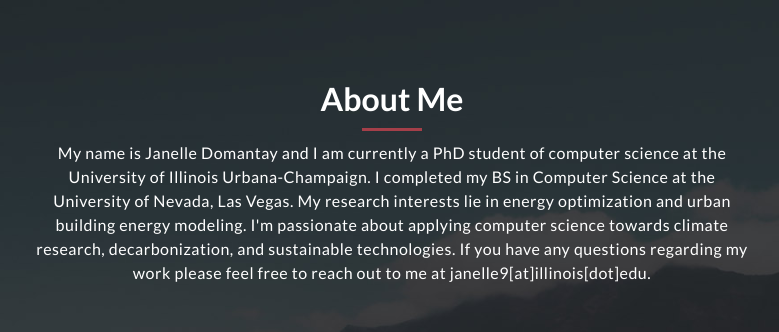
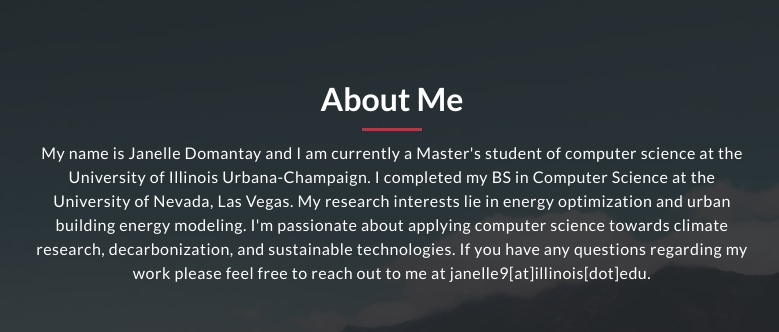
Before and after one commit to Jae-Domain/portfolio, a plain HTML site: page index.html in a window 1280 px wide. Shown: the top 332 px of the page, 408-1187 px from the left. Drawn offline with Linux system fonts and the light colour scheme.

Commit message:
Update index.html

```diff
--- a/index.html
+++ b/index.html
@@ -75,7 +75,7 @@ https://templatemo.com/tm-531-reflux
             <h2>About Me</h2>
             <div class="line-dec"></div>
             <span
-              >My name is Janelle Domantay and I am currently a PhD student of computer science at the University of Illinois Urbana-Champaign. I completed my BS in Computer Science at the University of Nevada, Las Vegas. My research interests lie in energy optimization and urban building energy modeling. I'm passionate about applying computer science towards climate research, decarbonization, and sustainable technologies. If you have any questions regarding my work please feel free to reach out to me at janelle9[at]illinois[dot]edu.</span
+              >My name is Janelle Domantay and I am currently a Master's student of computer science at the University of Illinois Urbana-Champaign. I completed my BS in Computer Science at the University of Nevada, Las Vegas. My research interests lie in energy optimization and urban building energy modeling. I'm passionate about applying computer science towards climate research, decarbonization, and sustainable technologies. If you have any questions regarding my work please feel free to reach out to me at janelle9[at]illinois[dot]edu.</span
             >
           </div>
           <div class="left-image-post">
```
